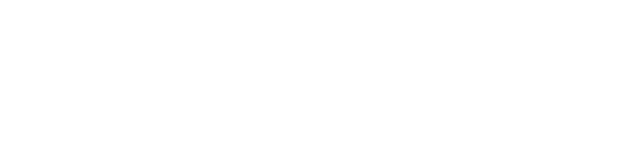
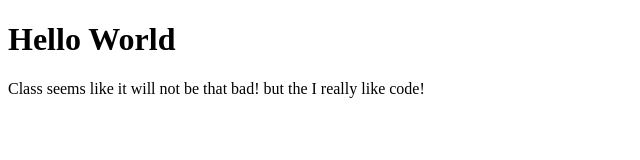
Before and after one commit to skwerl-fullsail/wsd-online, a plain HTML site: page index.htm in a window 1280 px wide. Shown: the whole page, without its empty margins (0-640 px from the left). Drawn offline with Linux system fonts and the light colour scheme.

Commit message:
add heading and paragraph

```diff
--- a/index.htm
+++ b/index.htm
@@ -7,6 +7,7 @@
 	<meta name="generator" content="BBEdit 8.7" />
 </head>
 <body>
-
+	<h1>Hello World</h1>
+	<p>Class seems like it will not be that bad! but the I really like code!</p>
 </body>
 </html>
```
